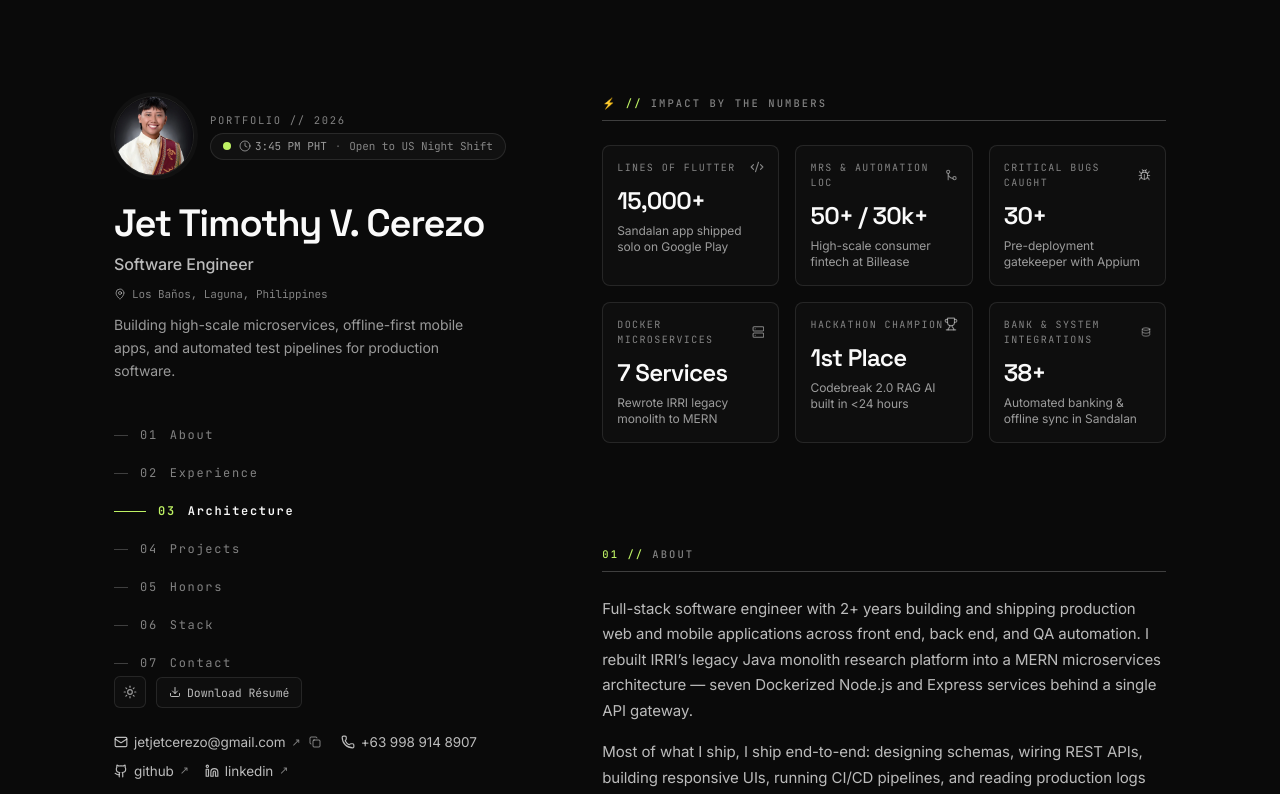
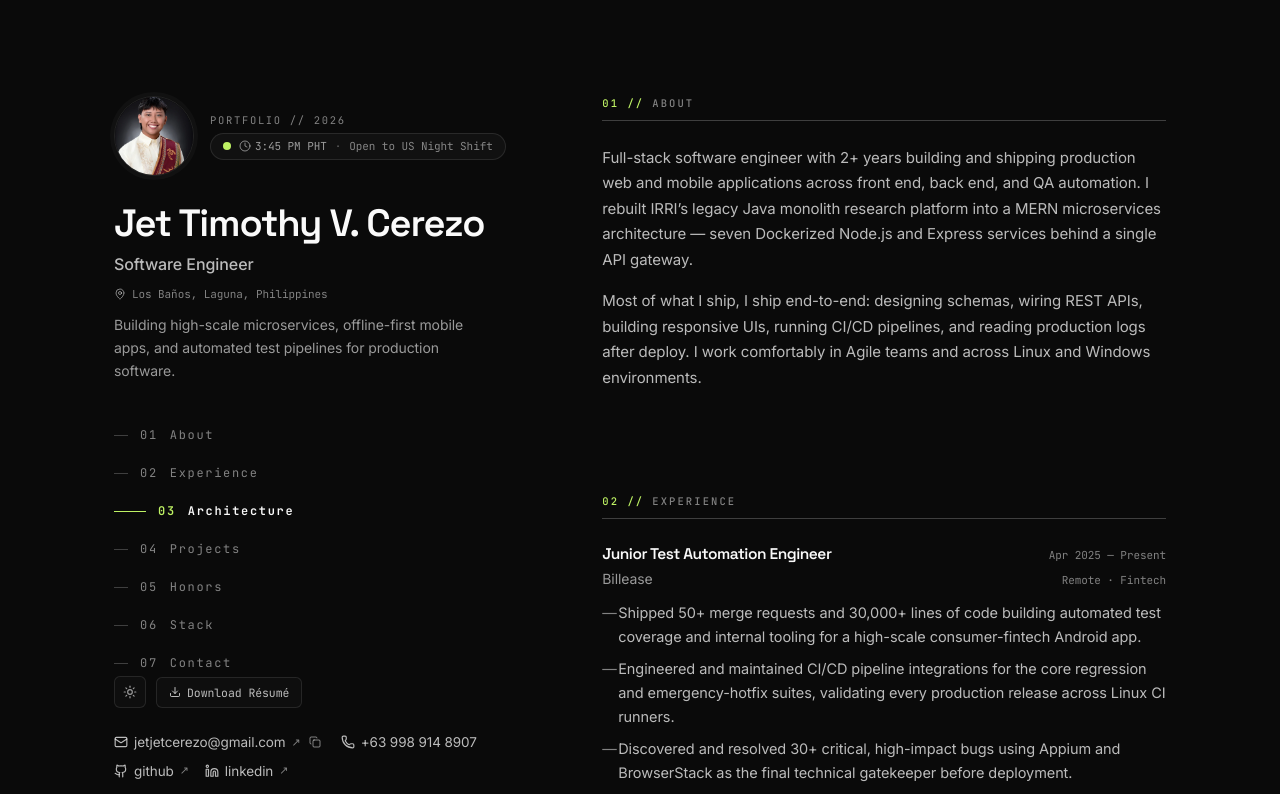
Before and after one commit to jvcerezo/portfolio, a React (Vite) app: page / in a window 1280 px wide. Shown: the top 794 px of the page. Built offline with nearby package versions, Linux system fonts and the light colour scheme.

Commit message:
refactor: remove confusing Impact by the numbers stats section in favor of clean narrative flow

```diff
--- a/src/App.tsx
+++ b/src/App.tsx
@@ -16,7 +16,6 @@ import {
   Filter,
 } from "lucide-react";
 import { TimezoneWidget } from "./components/TimezoneWidget";
-import { ImpactStats } from "./components/ImpactStats";
 import { ArchitectureVisualizer } from "./components/ArchitectureVisualizer";
 import { ScreenshotModal, type ScreenshotItem } from "./components/ScreenshotModal";
 import { Toast } from "./components/Toast";
@@ -662,18 +661,6 @@ function App() {
           {/* ========================================================= */}
           <main id="main" className="pt-16 lg:w-[58%] lg:py-20 xl:py-24 space-y-16 sm:space-y-20">
 
-            {/* IMPACT HIGHLIGHTS BY THE NUMBERS */}
-            <div>
-              <div className="reveal">
-                <div className="flex items-center gap-2 font-mono text-[10.5px] font-medium uppercase tracking-[0.2em] text-ink-4">
-                  <span className="text-brand">⚡ //</span>
-                  <span>Impact by the Numbers</span>
-                </div>
-                <div className="mt-2 h-px w-full bg-edge-strong" />
-              </div>
-              <ImpactStats />
-            </div>
-
             {/* 01 // ABOUT */}
             <Section id="about" num="01" label="About">
               <div className="reveal space-y-4">
--- a/src/components/ImpactStats.tsx
+++ /dev/null
@@ -1,69 +0,0 @@
-import { Code2, GitMerge, Bug, Server, Trophy, Database } from 'lucide-react';
-
-const STATS = [
-  {
-    icon: Code2,
-    value: '15,000+',
-    label: 'Lines of Flutter',
-    detail: 'Sandalan app shipped solo on Google Play',
-  },
-  {
-    icon: GitMerge,
-    value: '50+ / 30k+',
-    label: 'MRs & Automation LOC',
-    detail: 'High-scale consumer fintech at Billease',
-  },
-  {
-    icon: Bug,
-    value: '30+',
-    label: 'Critical Bugs Caught',
-    detail: 'Pre-deployment gatekeeper with Appium',
-  },
-  {
-    icon: Server,
-    value: '7 Services',
-    label: 'Docker Microservices',
-    detail: 'Rewrote IRRI legacy monolith to MERN',
-  },
-  {
-    icon: Trophy,
-    value: '1st Place',
-    label: 'Hackathon Champion',
-    detail: 'Codebreak 2.0 RAG AI built in <24 hours',
-  },
-  {
-    icon: Database,
-    value: '38+',
-    label: 'Bank & System Integrations',
-    detail: 'Automated banking & offline sync in Sandalan',
-  },
-];
-
-export function ImpactStats() {
-  return (
-    <div className="reveal mt-6 grid grid-cols-2 gap-3 sm:grid-cols-3 sm:gap-4">
-      {STATS.map((stat) => {
-        const Icon = stat.icon;
-        return (
-          <div
-            key={stat.label}
-            className="group relative overflow-hidden rounded-lg border border-edge bg-fg/[0.02] p-3.5 transition-all duration-200 hover:border-edge-strong hover:bg-fg/[0.04]"
-          >
-            <div className="flex items-center justify-between">
-              <span className="font-mono text-[10px] uppercase tracking-[0.14em] text-ink-4">
-                {stat.label}
-              </span>
-              <Icon className="h-3.5 w-3.5 text-ink-4 transition-colors group-hover:text-brand" aria-hidden="true" />
-            </div>
-            <div className="mt-2 font-display text-[22px] font-semibold tracking-tight text-ink-1 sm:text-[24px]">
-              {stat.value}
-            </div>
-            <p className="mt-1 text-[12px] leading-snug text-ink-3">
-              {stat.detail}
-            </p>
-          </div>
-        );
-      })}
-    </div>
-  );
-}
```
